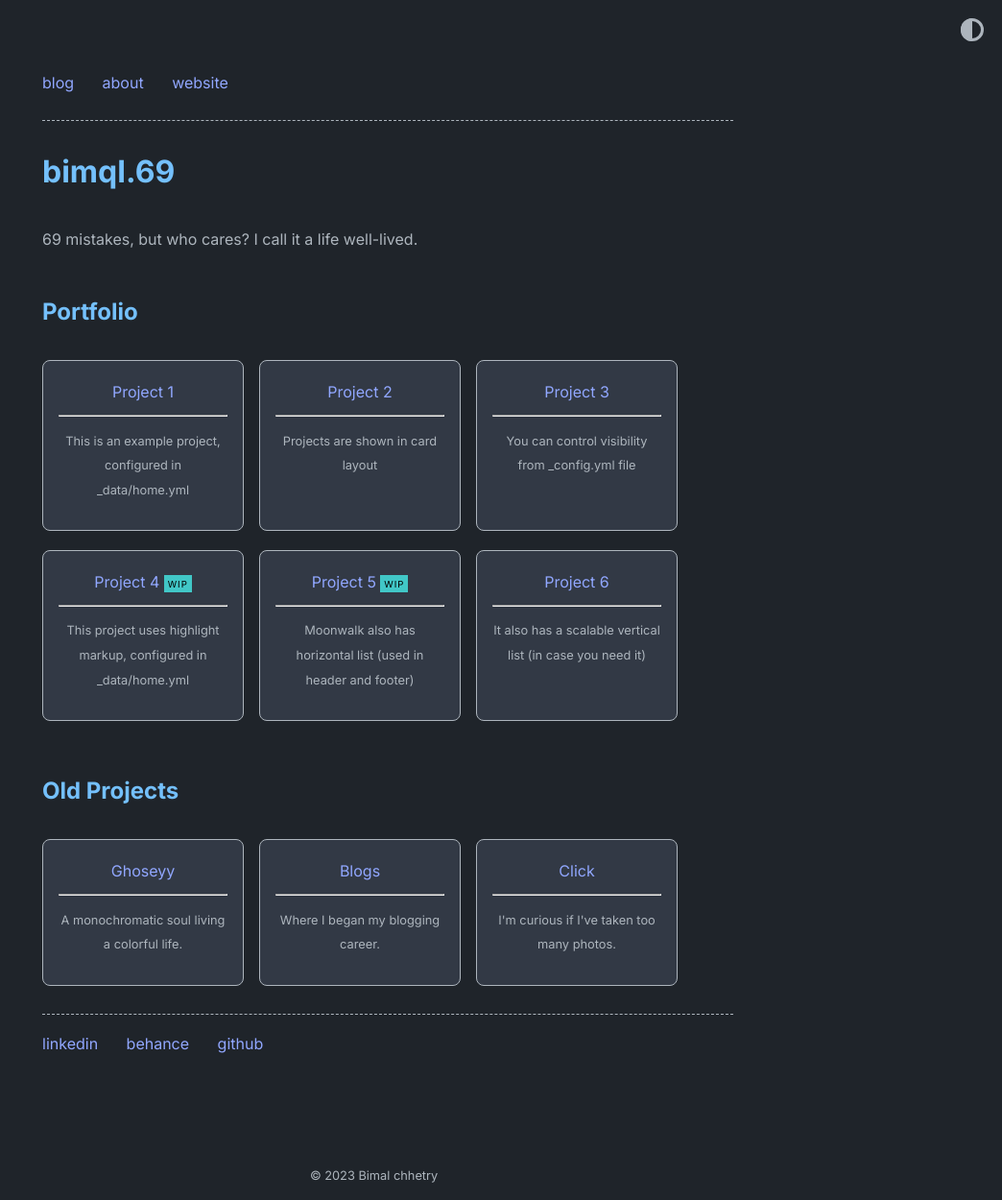
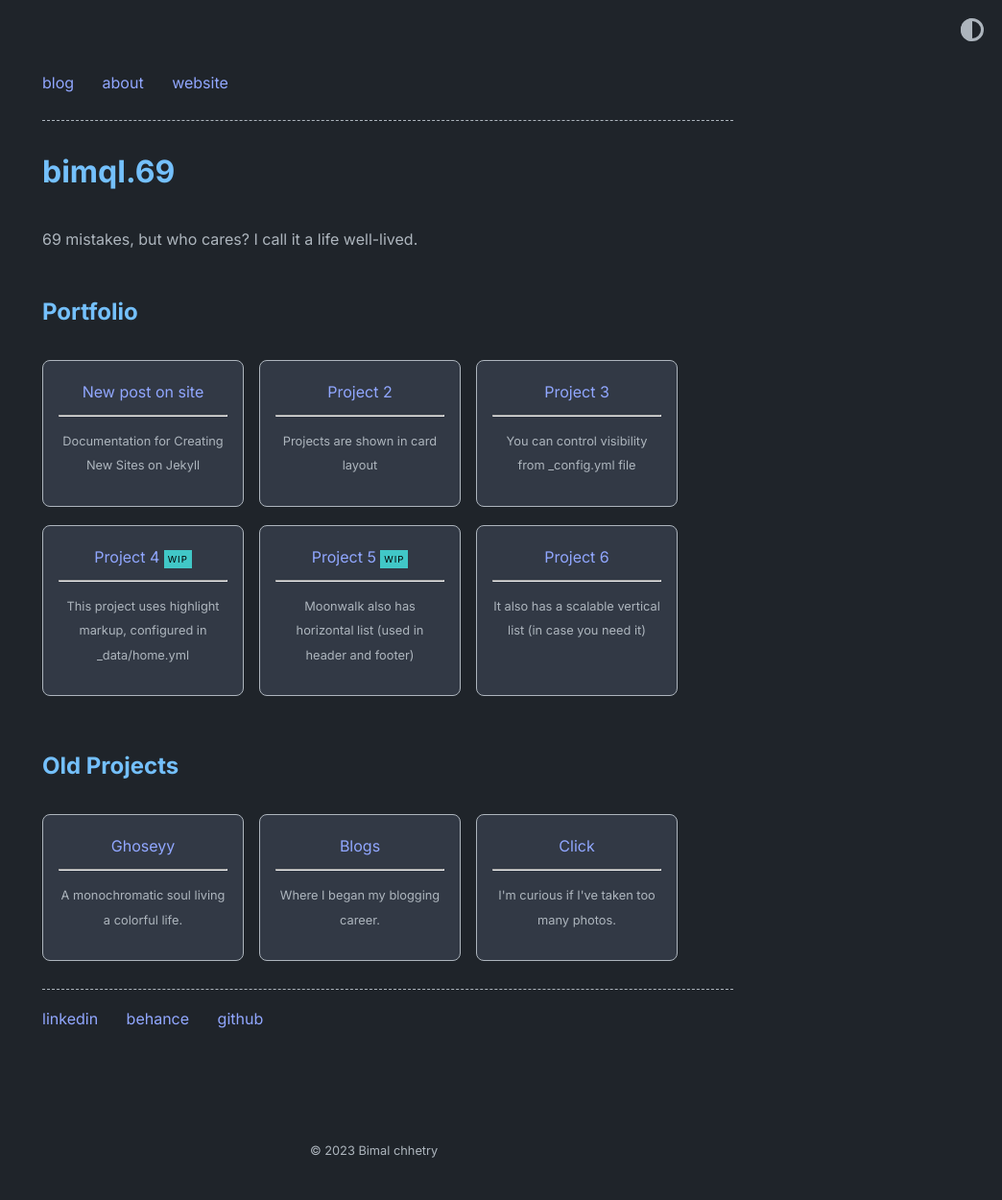
Before and after one commit to ghoseyy/my_blog, a Jekyll site: the page built from index.md, in a window 1280 px wide. Shown: the whole page at 96% size, without its empty margins (236-1280 px from the left). Built offline with Jekyll 4.4.1, drawn with Linux system fonts in a browser that asks for light colours; after the commit the page ends 1225 px from its top, so only the background shows below that.

Commit message:
chnages on home.yml and add prpject

```diff
--- a/_data/home.yml
+++ b/_data/home.yml
@@ -9,9 +9,10 @@
     url: https://ghoseyy.com/
 
 project_entries:
-  - title: Project 1
-    url: overview-post
-    desc: This is an example project, configured in _data/home.yml
+  - title: New post on site
+    url: new-post-on-site
+    desc: Documentation for Creating New Sites on Jekyll
+
 
   - title: Project 2
     url: overview-post
```
Also changed, not shown: _posts/2023-03-04-new-post-on-site.md (renamed from _posts/2023-03-04-adb-connect.md).
